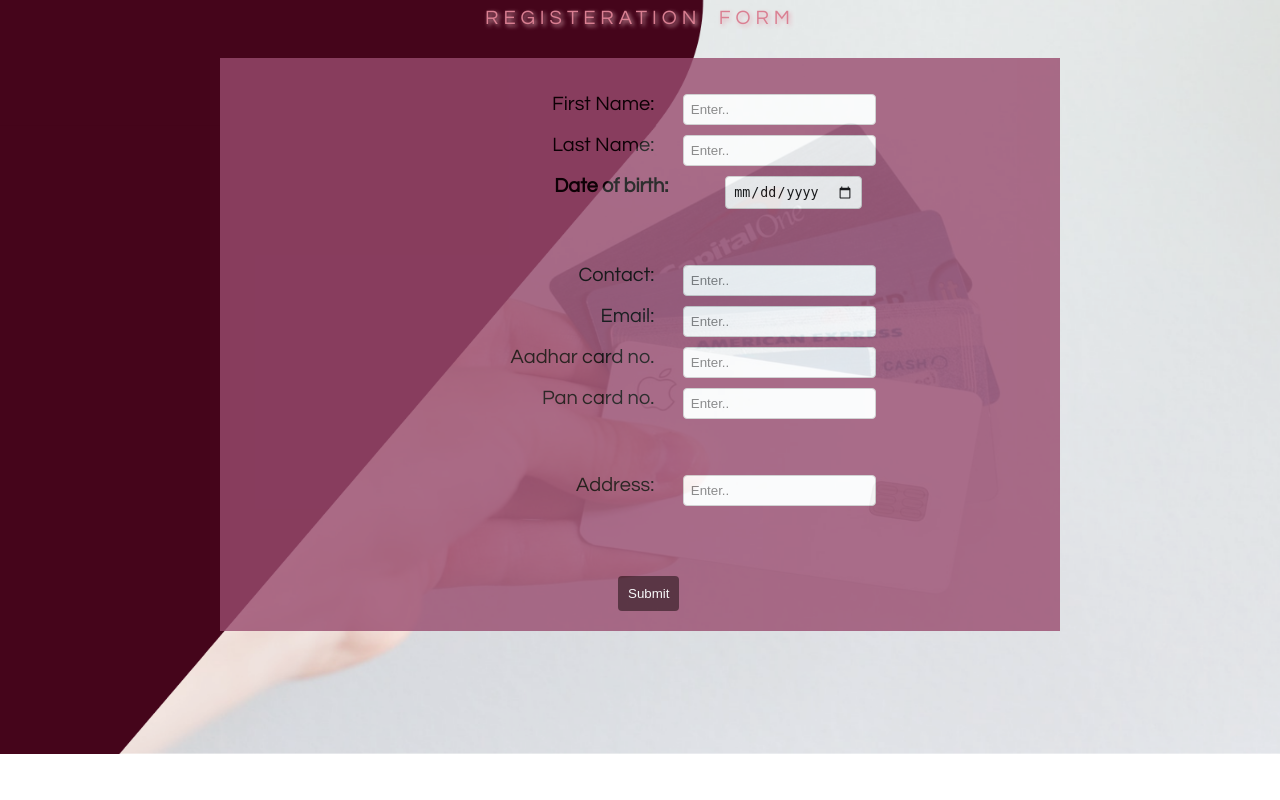
After one commit to hrishik18/Banking_System, a PHP site: page /register_form.php in a window 1280 px wide. The commit adds this page. Run offline with PHP 8.4, Linux system fonts and the light colour scheme.

Commit message:
feat(form): register form email add

```diff
--- /dev/null
+++ b/register_form.php
@@ -0,0 +1,162 @@
+<!DOCTYPE html>
+<html>
+
+<head>
+    <title>Register</title>
+    <link rel="stylesheet" href="styles/form_c.css">
+    <link rel="preconnect" href="https://fonts.googleapis.com">
+    <link rel="preconnect" href="https://fonts.gstatic.com" crossorigin>
+    <link href="https://fonts.googleapis.com/css2?family=Montserrat:wght@100&family=Questrial&display=swap" rel="stylesheet">
+    <style>
+        .error {
+            color: #FF0001;
+            font-size: medium;
+            font-weight: bolder;
+            font-family: "Times New Roman", Times, serif;
+        }
+    </style>
+</head>
+
+<body>
+
+    <?php
+    $contactErr = $fnameErr = $lnameErr = $addhErr = $panErr = $dobErr = $addressErr = $emailErr = "";
+    $fname = $lname = $contact = $addh = $pan = $address = $email =  $dob = "";
+    if ($_SERVER["REQUEST_METHOD"] == "POST") {
+        if (empty($_POST["fname"])) {
+            $fnameErr = "first Name is required";
+        } else {
+            $name = input_data($_POST["fname"]);
+
+            if (!preg_match("/^[a-zA-Z ]*$/", $name)) {
+                $fnameErr = "Only alphabets and white space are allowed";
+            }
+        }
+        if (empty($_POST["lname"])) {
+            $lnameErr = "last Name is required";
+        } else {
+            $name = input_data($_POST["lname"]);
+            if (!preg_match("/^[a-zA-Z ]*$/", $name)) {
+                $lnameErr = "Only alphabets and white space are allowed";
+            }
+        }
+        if (empty($_POST["contact"])) {
+            $contactErr = "Mobile no is required";
+        } else {
+            $contact = input_data($_POST["contact"]);
+            // check if mobile no is well-formed
+            if (!preg_match("/^[0-9]*$/", $contact)) {
+                $contactErr = "Only numeric value is allowed.";
+            }
+            //check mobile no length should not be less and greator than 10
+            if (strlen($contact) != 10) {
+                $contactErr = "Mobile no must contain 10 digits.";
+            }
+        }
+        if (empty($_POST["email"])) {
+            $emailErr = "Email is required";
+        } else {
+            $email = input_data($_POST["email"]);
+            // check if e-mail address is well-formed
+            if (!filter_var($email, FILTER_VALIDATE_EMAIL)) {
+                $emailErr = "Invalid email format";
+            }
+        }
+        if (empty($_POST["dob"])) {
+            $dobErr = "DOB is required";
+        }
+        //custid is auto filled
+    }
+    function input_data($data)
+    {
+        $data = trim($data);
+        $data = stripslashes($data);
+        $data = htmlspecialchars($data);
+        return $data;
+    }
+    ?>
+
+
+    <div class="title">
+        Registeration form
+    </div>
+    <div class="container">
+        <br>
+        <form method="post" action="<?php htmlspecialchars($_SERVER["PHP_SELF"]); ?>">
+            <div class="row">
+                <label for="fname">First Name: </label>
+                <input type="text" id="fname" name="fname" placeholder="Enter..">
+            </div>
+            <span class="error">
+                <?php echo $fnameErr; ?>
+            </span>
+
+            <div class="row">
+                <label for="lname">Last Name: </label>
+                <input type="text" id="lname" name="lname" placeholder="Enter..">
+            </div>
+            <span class="error">
+                <?php echo $lnameErr; ?>
+            </span>
+            <div class="row">
+                <label for="birthday"><b>Date of birth: </b></label>
+                <input type="date" id="birthday" name="dob">
+            </div>
+            <span class="error">
+                <?php echo $dobErr; ?>
+            </span>
+            <br></br>
+            <div class="row">
+                <label for="Contact">Contact: </label>
+                <input type="text" id="Contact" name="contact" placeholder="Enter..">
+            </div>
+            <span class="error">
+                <?php echo $contactErr; ?>
+            </span>
+            <div class="row">
+                <label for="email">Email:</label>
+                <input type="text" id="email" name="email" placeholder="Enter..">
+            </div>
+            <span class="error">
+                <?php echo $emailErr; ?>
+            </span>
+            <div class="row">
+                <label for="Age">Aadhar card no. </label>
+                <input type="text" id="Age" name="addh" placeholder="Enter..">
+            </div>
+            <span class="error">
+                <?php echo $addhErr; ?>
+            </span>
+            <div class="row">
+                <label for="Age">Pan card no. </label>
+                <input type="text" id="Age" name="pan" placeholder="Enter..">
+            </div>
+            <span class="error">
+                <?php echo $panErr; ?>
+            </span>
+            <br></br>
+            <div class="row">
+                <label for="Age">Address: </label>
+                <input type="text" id="Age" name="address" placeholder="Enter..">
+            </div>
+            <span class="error">
+                <?php echo $addressErr; ?>
+            </span>
+            </br>
+            <div id="submit">
+                <input type="submit" name="submit" value="Submit">
+            </div>
+        </form>
+        <br>
+    </div>
+    </div>
+
+    <?php
+    if (isset($_POST['submit'])) {
+        //add in data base
+    }
+    ?>
+
+</body>
+
+</html>
--- a/styles/form_c.css
+++ b/styles/form_c.css
@@ -62,6 +62,7 @@ input[type=submit] {
     position: absolute;
     bottom: 20px;
     margin-left: 45%;
+    margin-top: 20%;
 }
 
 .title
```
Also changed, not shown: templates/trans.html (+7 -10 lines).
